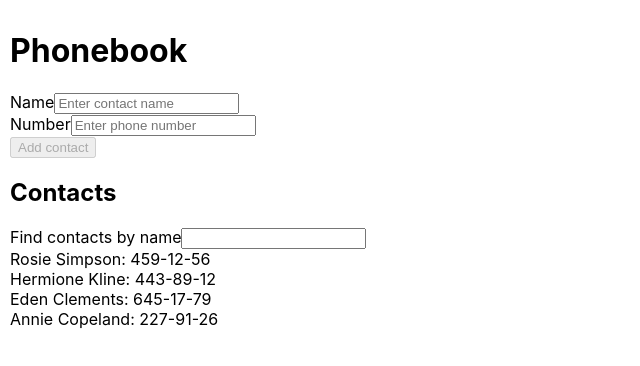
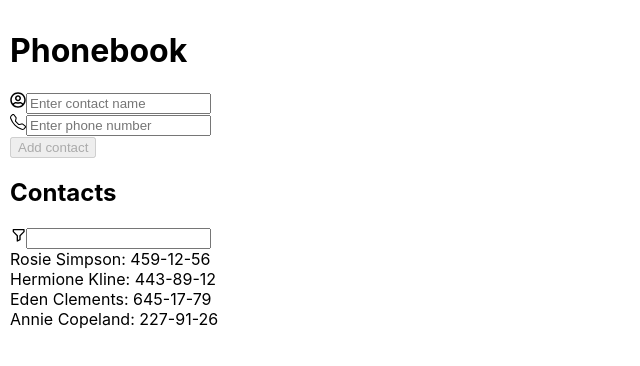
Before and after one commit to Sichkaruk/goit-react-hw-02-phonebook, a React (Create React App) app: page / in a window 1280 px wide. Shown: the top 366 px of the page, without its empty margins (0-640 px from the left). Built offline with nearby package versions, Linux system fonts and the light colour scheme.

Commit message:
add icons filter problem

```diff
--- a/src/App.js
+++ b/src/App.js
@@ -10,6 +10,10 @@ class App extends Component {
     filter: "",
   };
 
+  onFilter = (w) => {
+    this.setState(() => ({ filter: w.toLowerCase() }));
+  };
+
   onChangeState = (newContacts) => {
     this.setState(() => ({
       contacts: newContacts,
@@ -18,8 +22,9 @@ class App extends Component {
 
   render() {
     const {
-      state: { contacts },
+      state: { contacts, filter },
       onChangeState,
+      onFilter,
     } = this;
 
     return (
@@ -27,8 +32,8 @@ class App extends Component {
         <h1>Phonebook</h1>
         <ContactForm contacts={contacts} onChangeState={onChangeState} />
         <h2>Contacts</h2>
-        <Filter />
-        <ContactList contacts={contacts} />
+        <Filter onFilter={onFilter} />
+        <ContactList contacts={contacts} filter={filter} />
       </>
     );
   }
--- a/src/components/ContactForm/ContactForm.js
+++ b/src/components/ContactForm/ContactForm.js
@@ -1,5 +1,8 @@
 import React, { Component } from "react";
 import { nanoid } from "nanoid";
+import { FaRegUserCircle } from "react-icons/fa";
+
+import { BsTelephone } from "react-icons/bs";
 
 const INITIAL_VALUE = {
   name: "",
@@ -39,7 +42,7 @@ class ContactForm extends Component {
       <>
         <form onSubmit={handleSubmit}>
           <label>
-            Name
+            <FaRegUserCircle />
             <input
               type="text"
               name="name"
@@ -53,7 +56,7 @@ class ContactForm extends Component {
           </label>
           <br />
           <label>
-            Number
+            <BsTelephone />
             <input
               type="tel"
               name="number"
--- a/src/components/ContactList/ContactList.js
+++ b/src/components/ContactList/ContactList.js
@@ -2,10 +2,16 @@ import React, { Component } from "react";
 
 class ContactList extends Component {
   render() {
-    const { contacts } = this.props;
+    const { contacts, filter } = this.props;
+    const filterContacts = contacts;
+    if (filter) {
+      filterContacts = contacts.filter(({ name }) =>
+        name.toUpperCase().includes(filter)
+      );
+    }
     return (
       <ul>
-        {contacts.map(({ id, name, number }) => (
+        {filterContacts.map(({ id, name, number }) => (
           <li key={id}>
             {name}: {number}
           </li>
--- a/src/components/Filter/Filter.js
+++ b/src/components/Filter/Filter.js
@@ -1,12 +1,20 @@
 import React, { Component } from "react";
+import { BiFilterAlt } from "react-icons/bi";
 
 class Filter extends Component {
+  handleInput = (e) => {
+    const { value } = e.target;
+    const { onFilter } = this.props;
+    onFilter(value);
+  };
+
   render() {
+    const { handleInput } = this;
     return (
       <>
         <label>
-          Find contacts by name
-          <input type="text" name="filter"></input>
+          <BiFilterAlt />
+          <input type="text" name="filter" onChange={handleInput}></input>
         </label>
       </>
     );
```
